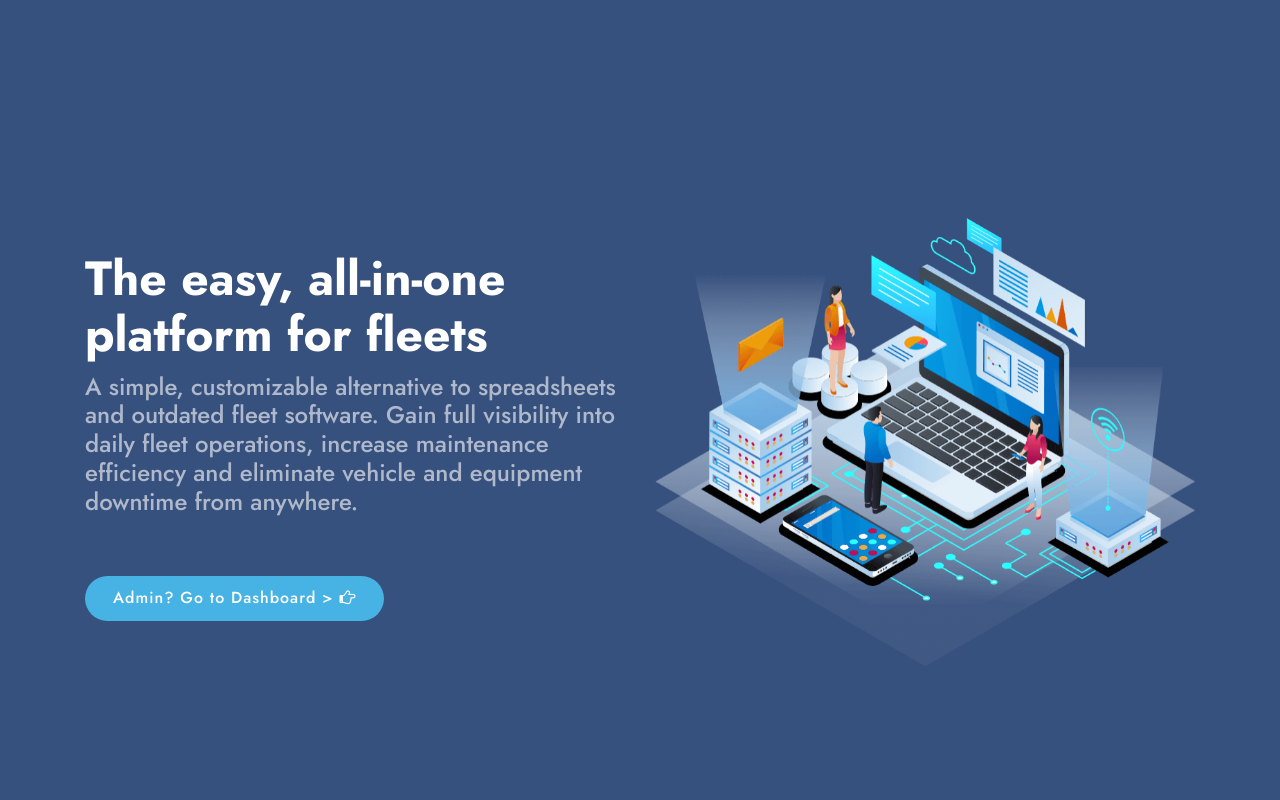
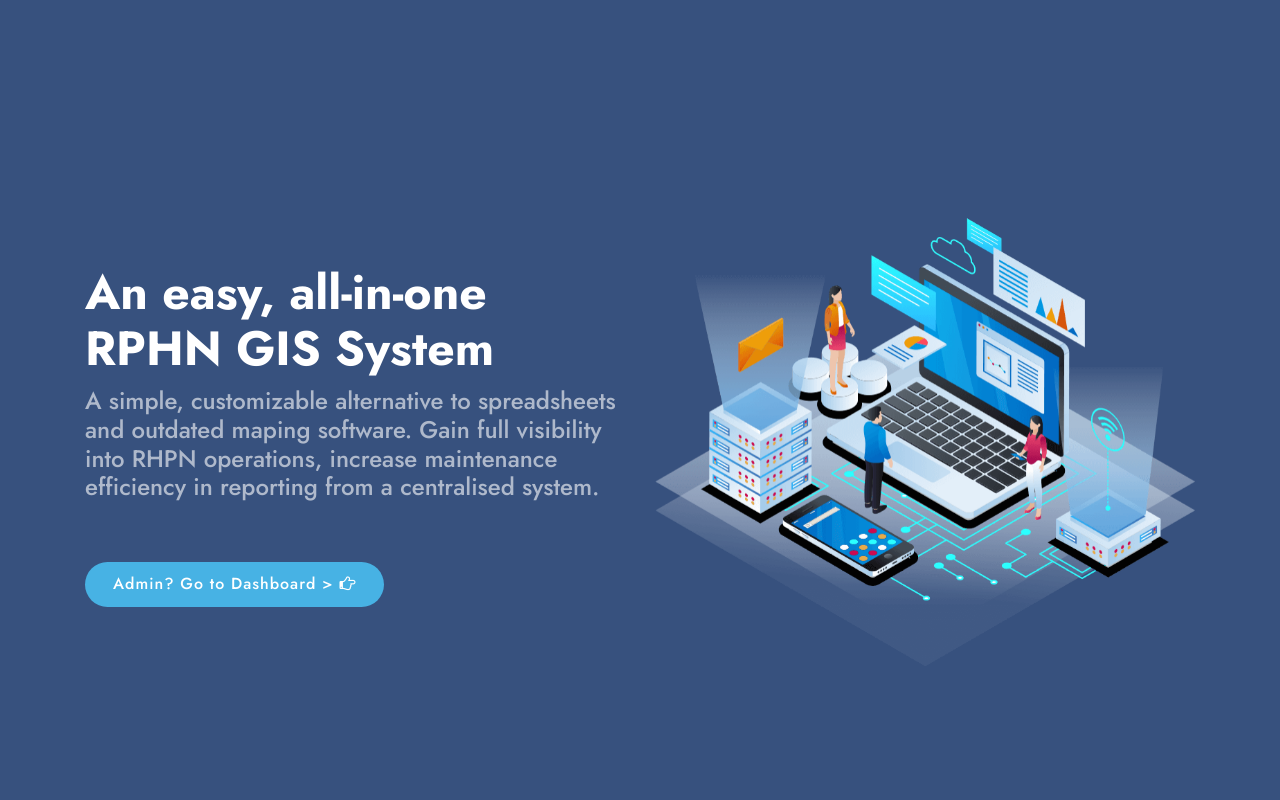
Before and after one commit to alexwaya/rhpn, a Django app: page / in a window 1280 px wide. Run offline with Django 4.2, Linux system fonts and the light colour scheme; some libraries are stand-ins or nearby versions.

Commit message:
update landing page info

```diff
--- a/backend/pages/templates/pages/home.html
+++ b/backend/pages/templates/pages/home.html
@@ -15,8 +15,8 @@
     <div class="container">
       <div class="row">
         <div class="col-lg-6 d-flex flex-column justify-content-center pt-4 pt-lg-0 order-2 order-lg-1" data-aos="fade-up" data-aos-delay="200">
-          <h1>The easy, all-in-one platform for fleets</h1>
-          <h2>A simple, customizable alternative to spreadsheets and outdated fleet software. Gain full visibility into daily fleet operations, increase maintenance efficiency and eliminate vehicle and equipment downtime from anywhere.</h2>
+          <h1>An easy, all-in-one RPHN GIS System</h1>
+          <h2>A simple, customizable alternative to spreadsheets and outdated maping software. Gain full visibility into RHPN operations, increase maintenance efficiency in reporting from a centralised system.</h2>
           <div class="d-lg-flex">
             <a href="{% url 'login' %}" class="btn-get-started scrollto btn-success">Admin? Go to Dashboard > <i class="fa fa-hand-o-right"></i></a>
             <!-- <a href="#" class="venobox btn-watch-video" data-vbtype="video" data-autoplay="true"> Watch Video <i class="icofont-play-alt-2"></i></a> -->
--- a/backend/templates/base.html
+++ b/backend/templates/base.html
@@ -6,7 +6,7 @@
   <meta charset="utf-8">
   <meta content="width=device-width, initial-scale=1.0" name="viewport">
 
-  <title>Reproductive Health Provider Network</title>
+  <title>RPHN GIS System</title>
   <meta content="" name="description">
   <meta content="" name="keywords">
 
```
Also changed, not shown: backend/db.sqlite3.
